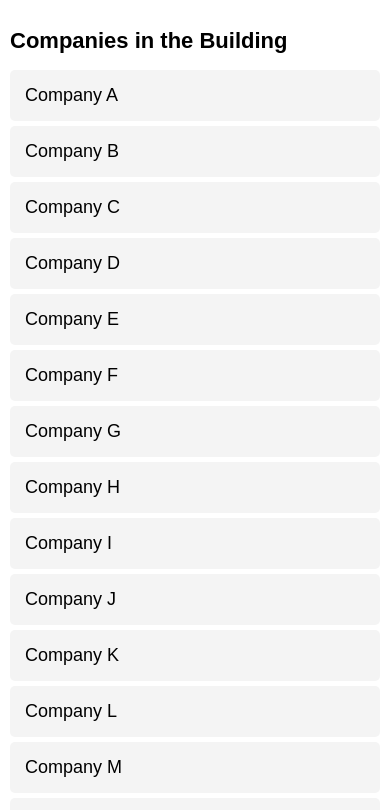
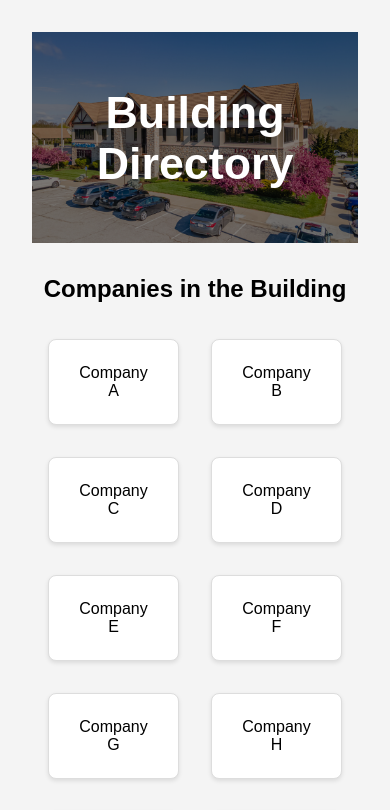
Before and after one commit to LebronJohn13/RothDaviesBuild, a React (Create React App) app: page / in a window 390 px wide. Shown: the top 810 px of the page. Built offline with nearby package versions, Linux system fonts and the light colour scheme.

Commit message:
Added building image and updated styling

```diff
--- a/public/index.html
+++ b/public/index.html
@@ -3,7 +3,7 @@
   <head>
     <meta charset="utf-8" />
     <link rel="icon" href="%PUBLIC_URL%/favicon.ico" />
-    <meta name="viewport" content="width=device-width, initial-scale=1" />
+    <meta name="viewport" content="width=device-width, initial-scale=1.0" />
     <meta name="theme-color" content="#000000" />
     <meta
       name="description"
--- a/src/App.css
+++ b/src/App.css
@@ -1,124 +1,121 @@
-/* General Layout and Styling */
-html {
-  max-height: 1000px;
+/* General Styles */
+.app-container {
+  font-family: 'Arial', sans-serif;
+  text-align: center;
+  padding: 2rem;
+  background-color: #f4f4f4;
 }
 
-.app-container {
-  display: flex;
-  padding: 20px;
-  font-family: Arial, sans-serif;
+/* Header Styles */
+.header {
+  position: relative;
+  height: 25vh; /* Use viewport height */
+  overflow: hidden;
 }
 
-.company-list {
-  width: 25%; /* Fixed 25% width for the company list */
-  margin-right: 20px; /* Space between the list and the rest of the page */
+.building-image {
+  width: 100%;
+  height: 100%;
+  object-fit: cover;
 }
 
-.company-list h2 {
-  font-size: 22px;
-  margin-bottom: 10px;
+.header-overlay {
+  position: absolute;
+  top: 0;
+  left: 0;
+  width: 100%;
+  height: 100%;
+  background-color: rgba(0, 0, 0, 0.5);
+  display: flex;
+  justify-content: center;
+  align-items: center;
+}
+
+.header-title {
+  color: white;
+  font-size: 3rem; /* Use relative units */
+  font-weight: bold;
+}
+
+/* Company List Styles */
+.company-list {
+  margin: 2rem 0;
 }
 
 .company-list ul {
-  list-style-type: none;
+  display: flex;
+  flex-wrap: wrap;
   padding: 0;
+  list-style-type: none; /* Remove bullets */
+  justify-content: center; /* Center the items horizontally */
 }
 
 .company-item {
-  padding: 12px;
-  margin: 5px 0;
-  background-color: #f4f4f4;
-  border-radius: 5px;
+  padding: 1.5rem;
+  margin: 1rem;
+  background-color: #ffffff;
+  border-radius: 0.5rem;
+  border: 1px solid #ddd;
+  box-shadow: 0 2px 4px rgba(0, 0, 0, 0.1);
   cursor: pointer;
-  transition: background-color 0.3s ease;
+  transition: transform 0.2s ease-in-out, box-shadow 0.2s ease-in-out;
+  max-width: 20rem; /* Adjust the width as needed */
+  flex: 1 1 calc(33.333% - 2rem); /* Adjust the percentage as needed */
+  box-sizing: border-box;
 }
 
 .company-item:hover {
-  background-color: #e0e0e0;
+  transform: translateY(-0.2rem);
+  box-shadow: 0 4px 8px rgba(0, 0, 0, 0.2);
 }
 
-/* Modal Styling */
+/* Modal Styles */
 .modal-overlay {
   position: fixed;
   top: 0;
   left: 0;
-  right: 0;
-  bottom: 0;
-  background-color: rgba(0, 0, 0, 0.6); /* Slightly darker background for better visibility on mobile */
+  width: 100%;
+  height: 100%;
+  background-color: rgba(0, 0, 0, 0.5);
   display: flex;
   justify-content: center;
   align-items: center;
-  z-index: 1000;
-  padding: 20px; /* Ensure padding around modal on smaller screens */
 }
 
 .modal-content {
-  background-color: #fff;
-  padding: 20px;
-  border-radius: 10px;
-  width: 100%; /* Full width for mobile */
-  max-width: 400px; /* Limit the maximum width */
-  text-align: center;
+  background-color: #ffffff;
+  padding: 2rem;
+  border-radius: 0.8rem;
+  max-width: 40rem;
+  width: 80%;
+  box-shadow: 0 4px 8px rgba(0, 0, 0, 0.2);
   position: relative;
-  box-shadow: 0 4px 8px rgba(0, 0, 0, 0.1);
 }
 
 .close-button {
   position: absolute;
-  top: 10px;
-  right: 15px;
+  top: 1rem;
+  right: 1rem;
   background: none;
   border: none;
-  font-size: 24px;
+  font-size: 2.4rem;
   cursor: pointer;
-  color: #333;
-  transition: transform 0.3s ease, color 0.3s ease;
+  transition: color 0.3s ease;
 }
 
 .close-button:hover {
-  transform: scale(1.2); /* Increase size on hover */
-  color: #ff0000; /* Change color to red on hover */
+  color: #ff0000;
 }
 
-.close-button:active {
-  transform: scale(0.9); /* Shrink on click */
-  transition: transform 0.1s ease; /* Faster transition on click */
-}
-
-.modal-content h2 {
-  margin-top: 0;
-  font-size: 20px; /* Scaled font size for mobile */
-}
-
-.modal-content p {
-  margin: 10px 0;
-  font-size: 16px; /* Scaled font size for mobile */
-}
-
-/* Media Queries for Small Screens */
+/* Responsive Styles */
 @media (max-width: 768px) {
-  .app-container {
-    flex-direction: column; /* Stack elements vertically on small screens */
-    padding: 10px;
+  .header-title {
+    font-size: 2.8rem;
   }
-
-  .company-list {
-    width: 100%; /* Full width on small screens */
-    margin-right: 0; /* Remove right margin */
-    margin-bottom: 20px; /* Space between list and other content */
+  .company-item {
+    width: 95%;
   }
-
-  .company-item {
-    padding: 15px;
-    font-size: 18px; /* Slightly larger text for easier tapping */
-  }
-
   .modal-content {
-    padding: 15px;
-    width: 90%; /* Make modal slightly smaller on mobile */
-  }
-
-  .close-button {
-    font-size: 22px; /* Slightly smaller close button for better fit */
+    width: 95%;
   }
 }
--- a/src/App.js
+++ b/src/App.js
@@ -1,5 +1,6 @@
 import React, { useState } from 'react';
 import './App.css';
+import building from './assets/building.jpg';
 
 const dummyCompanies = [
   { id: 1, name: 'Company A', floor: '', suite: '' },
@@ -28,7 +29,7 @@ const dummyCompanies = [
   { id: 24, name: 'Company X', floor: '', suite: '' },
   { id: 25, name: 'Company Y', floor: '', suite: '' },
   { id: 26, name: 'Company Z', floor: '', suite: '' },
-
+  // Add more companies here...
 ];
 
 function CompanyList({ companies, onSelectCompany }) {
@@ -48,10 +49,9 @@ function CompanyList({ companies, onSelectCompany }) {
 
 function CompanyModal({ selectedCompany, onClose }) {
   if (!selectedCompany) {
-    return null; // Don't render anything if no company is selected
+    return null;
   }
 
-  // Handle clicks on the modal background
   const handleBackgroundClick = (e) => {
     if (e.target.className === 'modal-overlay') {
       onClose();
@@ -77,6 +77,12 @@ function App() {
 
   return (
     <div className="app-container">
+      <header className="header">
+        <img src={building} alt="Building" className="building-image" />
+        <div className="header-overlay">
+          <h1 className="header-title">Building Directory</h1>
+        </div>
+      </header>
       <CompanyList
         companies={dummyCompanies}
         onSelectCompany={(company) => setSelectedCompany(company)}
```
Also changed, not shown: src/assets/building.jpg (added).
